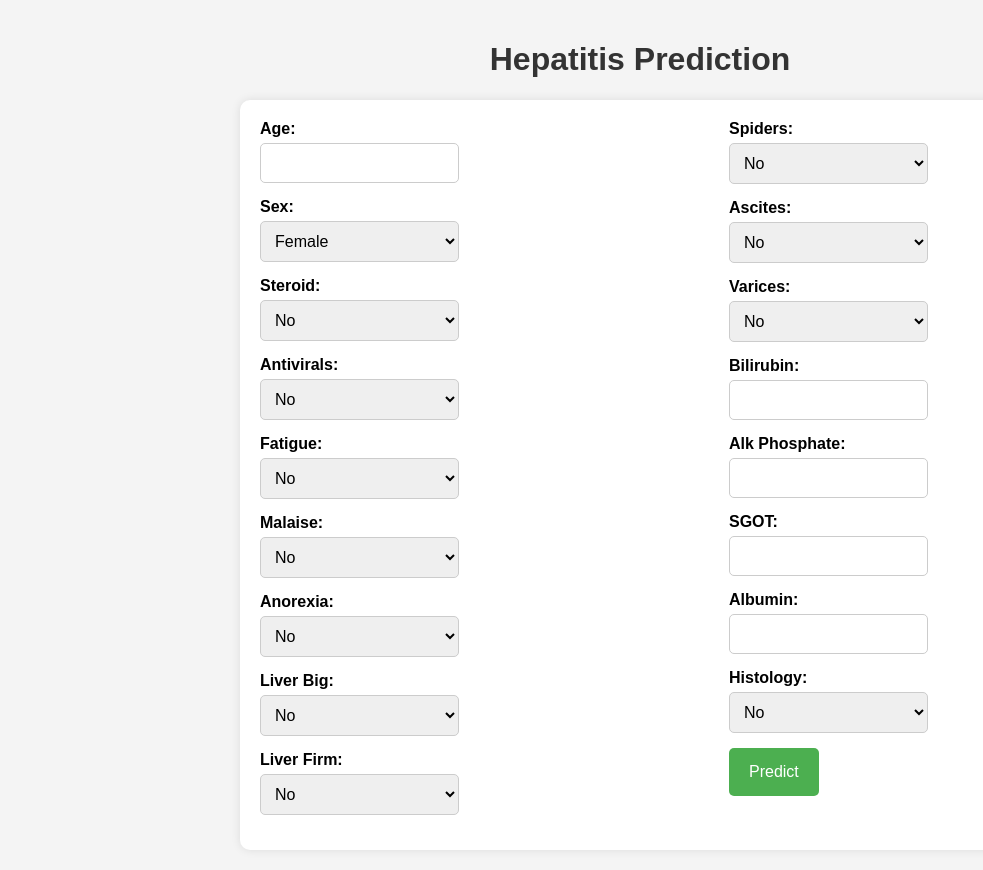
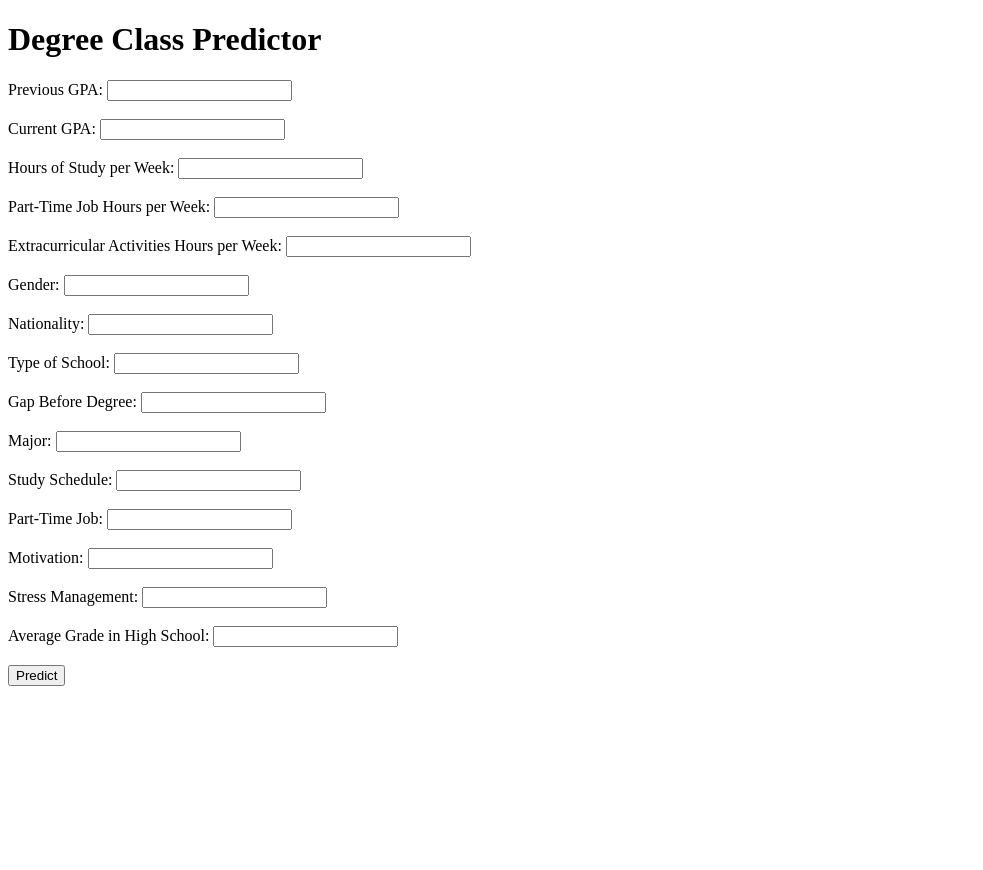
Before and after one commit to afomike/Degree_class_pred, a Flask app: template templates/index1.html in a window 1280 px wide. Shown: the whole page, without its empty margins (0-983 px from the left). After the commit the page ends 686 px from the top, so only its background shows below. Run offline with Flask 3, Linux system fonts and the light colour scheme; the template is opened without the code that fills it, so the values that code supplies are empty; parts of the project's set-up code (start-up, migrations or seed data) failed here and were passed over.

Commit message:
done update

```diff
--- a/templates/index1.html
+++ b/templates/index1.html
@@ -2,172 +2,43 @@
 <html lang="en">
 <head>
     <meta charset="UTF-8">
-    <meta name="viewport" content="width=device-width, initial-scale=1.0">
-    <title>Hepatitis Prediction</title>
-    <style>
-        body {
-            font-family: Arial, sans-serif;
-            max-width: 800px;
-            margin: 0 auto;
-            padding: 20px;
-            background-color: #f4f4f4;
-            text-align: center;
-        }
-
-        h1 {
-            color: #333;
-        }
-
-        form {
-            background-color: #fff;
-            border-radius: 10px;
-            padding: 20px;
-            box-shadow: 0 0 10px rgba(0, 0, 0, 0.1);
-            text-align: left;
-            display: flex;
-        }
-
-        label {
-            display: block;
-            font-weight: bold;
-            margin-bottom: 5px;
-        }
-
-        input[type="number"], select {
-            width: calc(100% - 30px);
-            padding: 10px;
-            font-size: 16px;
-            margin-bottom: 15px;
-            border: 1px solid #ccc;
-            border-radius: 5px;
-            box-sizing: border-box;
-        }
-
-        input[type="submit"] {
-            background-color: #4CAF50;
-            color: white;
-            padding: 15px 20px;
-            border: none;
-            border-radius: 5px;
-            cursor: pointer;
-            font-size: 16px;
-        }
-
-        input[type="submit"]:hover {
-            background-color: #45a049;
-        }
-
-        h2 {
-            margin-top: 20px;
-            color: #333;
-        }
-        .first{
-            float: left;
-        }
-        .second{
-            margin-left: 30vh;
-            float: right;
-        }
-    </style>
+    <title>Degree Class Predictor</title>
+</head>
 <body>
-    <h1>Hepatitis Prediction</h1>
-    <form method="POST">
-        <div class="first">
-        <label for="age">Age:</label>
-        <input type="number" name="age" step="1" required><br>
-
-        <label for="sex">Sex:</label>
-        <select name="sex" required>
-            <option value="0">Female</option>
-            <option value="1">Male</option>
-        </select><br>
-
-        <label for="steroid">Steroid:</label>
-        <select name="steroid" required>
-            <option value="0">No</option>
-            <option value="1">Yes</option>
-        </select><br>
-
-        <label for="antivirals">Antivirals:</label>
-        <select name="antivirals" required>
-            <option value="0">No</option>
-            <option value="1">Yes</option>
-        </select><br>
-
-        <label for="fatigue">Fatigue:</label>
-        <select name="fatigue" required>
-            <option value="0">No</option>
-            <option value="1">Yes</option>
-        </select><br>
-
-        <label for="malaise">Malaise:</label>
-        <select name="malaise" required>
-            <option value="0">No</option>
-            <option value="1">Yes</option>
-        </select><br>
-
-        <label for="anorexia">Anorexia:</label>
-        <select name="anorexia" required>
-            <option value="0">No</option>
-            <option value="1">Yes</option>
-        </select><br>
-
-
-        <label for="liver_big">Liver Big:</label>
-        <select name="liver_big" required>
-            <option value="0">No</option>
-            <option value="1">Yes</option>
-        </select><br>
-
-        <label for="liver_firm">Liver Firm:</label>
-        <select name="liver_firm" required>
-            <option value="0">No</option>
-            <option value="1">Yes</option>
-        </select><br>
-    </div>
-    <div class="second">
-        <label for="spiders">Spiders:</label>
-        <select name="spiders" required>
-            <option value="0">No</option>
-            <option value="1">Yes</option>
-        </select><br>
-
-        <label for="ascites">Ascites:</label>
-        <select name="ascites" required>
-            <option value="0">No</option>
-            <option value="1">Yes</option>
-        </select><br>
-
-        <label for="varices">Varices:</label>
-        <select name="varices" required>
-            <option value="0">No</option>
-            <option value="1">Yes</option>
-        </select><br>
-
-        <label for="bilirubin">Bilirubin:</label>
-        <input type="number" name="bilirubin" step="0.01" required><br>
-
-        <label for="alk_phosphate">Alk Phosphate:</label>
-        <input type="number" name="alk_phosphate" step="0.01" required><br>
-
-        <label for="sgot">SGOT:</label>
-        <input type="number" name="sgot" step="0.01" required><br>
-
-        <label for="albumin">Albumin:</label>
-        <input type="number" name="albumin" step="0.01" required><br>
-
-        <label for="histology">Histology:</label>
-        <select name="histology" required>
-            <option value="0">No</option>
-            <option value="1">Yes</option>
-        </select><br>
+    <h1>Degree Class Predictor</h1>
+    <form action="/predict" method="post">
+        <label for="PREV_GPA">Previous GPA:</label>
+        <input type="text" id="PREV_GPA" name="PREV_GPA"><br><br>
+        <label for="GPA">Current GPA:</label>
+        <input type="text" id="GPA" name="GPA"><br><br>
+        <label for="HOURS_STUDY">Hours of Study per Week:</label>
+        <input type="text" id="HOURS_STUDY" name="HOURS_STUDY"><br><br>
+        <label for="JOB_HOURS">Part-Time Job Hours per Week:</label>
+        <input type="text" id="JOB_HOURS" name="JOB_HOURS"><br><br>
+        <label for="EXTRA_ACTIVITIES_HOURS">Extracurricular Activities Hours per Week:</label>
+        <input type="text" id="EXTRA_ACTIVITIES_HOURS" name="EXTRA_ACTIVITIES_HOURS"><br><br>
+        <label for="GENDER">Gender:</label>
+        <input type="text" id="GENDER" name="GENDER"><br><br>
+        <label for="NATIONALITY">Nationality:</label>
+        <input type="text" id="NATIONALITY" name="NATIONALITY"><br><br>
+        <label for="SCHOOL_TYPE">Type of School:</label>
+        <input type="text" id="SCHOOL_TYPE" name="SCHOOL_TYPE"><br><br>
+        <label for="GAP_BEFORE_DEGREE">Gap Before Degree:</label>
+        <input type="text" id="GAP_BEFORE_DEGREE" name="GAP_BEFORE_DEGREE"><br><br>
+        <label for="MAJOR">Major:</label>
+        <input type="text" id="MAJOR" name="MAJOR"><br><br>
+        <label for="STUDY_SCHEDULE">Study Schedule:</label>
+        <input type="text" id="STUDY_SCHEDULE" name="STUDY_SCHEDULE"><br><br>
+        <label for="PART_TIME_JOB">Part-Time Job:</label>
+        <input type="text" id="PART_TIME_JOB" name="PART_TIME_JOB"><br><br>
+        <label for="MOTIVATION">Motivation:</label>
+        <input type="text" id="MOTIVATION" name="MOTIVATION"><br><br>
+        <label for="STRESS_MANAGEMENT">Stress Management:</label>
+        <input type="text" id="STRESS_MANAGEMENT" name="STRESS_MANAGEMENT"><br><br>
+        <label for="AVG_GRADE_HS">Average Grade in High School:</label>
+        <input type="text" id="AVG_GRADE_HS" name="AVG_GRADE_HS"><br><br>
         <input type="submit" value="Predict">
-    </div>
-
     </form>
-
-    {% if prediction %}
-        <h2>Prediction: {{ prediction }}</h2>
-    {% endif %}
+    <div id="result"></div>
 </body>
-</html>
+</html
```
